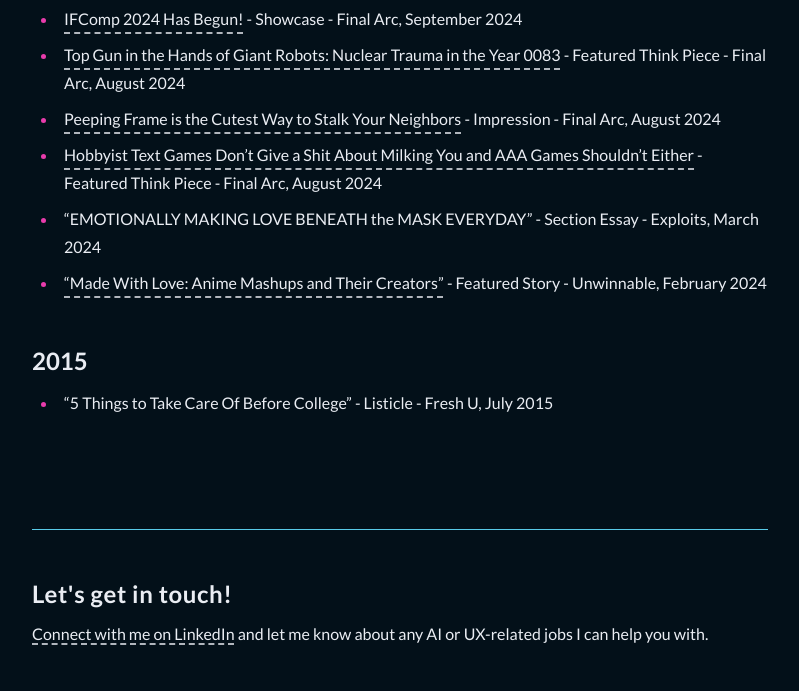
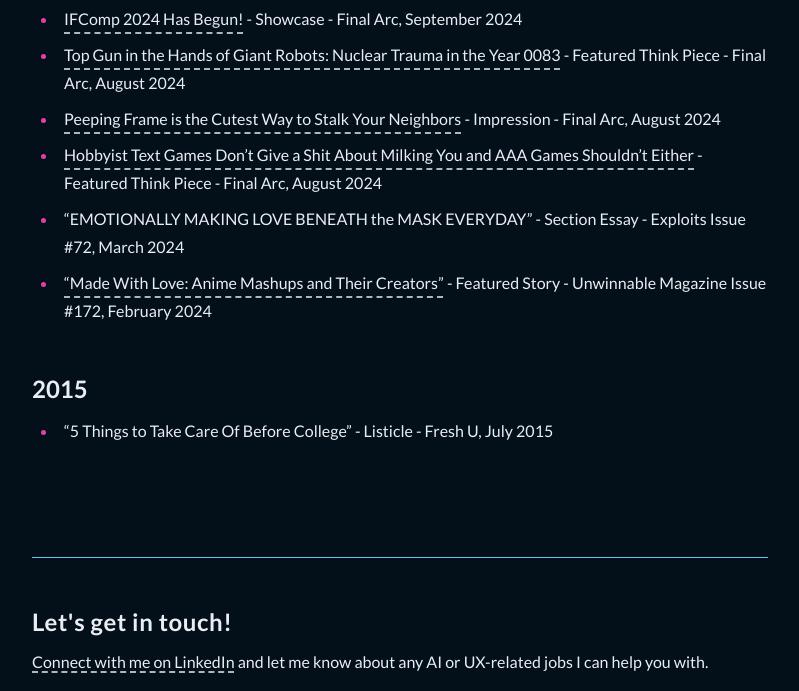
Before and after one commit to heyjustinkim/portfolio, an Astro site: page /writing in a window 1280 px wide. Shown: the part 1072-1763 px from the top of the page, without its empty margins (240-1039 px from the left). Built offline with nearby package versions, Linux system fonts and the light colour scheme; Astro itself is replaced by a stand-in of ours.

Commit message:
Updated Unwinnable pub names

```diff
--- a/src/pages/writing.md
+++ b/src/pages/writing.md
@@ -21,8 +21,8 @@
 - [Top Gun in the Hands of Giant Robots: Nuclear Trauma in the Year 0083](https://www.thefinalarc.com/top-gun-gundam-0083/) - Featured Think Piece - Final Arc, August 2024
 - [Peeping Frame is the Cutest Way to Stalk Your Neighbors](https://www.thefinalarc.com/peeping-frame-is-the-cutest-way-to-peep-your-neighbors/) - Impression - Final Arc, August 2024
 - [Hobbyist Text Games Don't Give a Shit About Milking You and AAA Games Shouldn't Either](https://www.thefinalarc.com/hobbyist-text-games-dont-give-a-shit-about-milking-you-and-aaa-games-shouldnt-either/) - Featured Think Piece - Final Arc, August 2024
-- "EMOTIONALLY MAKING LOVE BENEATH the MASK EVERYDAY" - Section Essay - Exploits, March 2024
-- ["Made With Love: Anime Mashups and Their Creators"](https://unwinnable.com/2024/02/23/made-with-love-anime-mashups-and-their-creators-172/) - Featured Story - Unwinnable, February 2024
+- "EMOTIONALLY MAKING LOVE BENEATH the MASK EVERYDAY" - Section Essay - Exploits Issue #72, March 2024
+- ["Made With Love: Anime Mashups and Their Creators"](https://unwinnable.com/2024/02/23/made-with-love-anime-mashups-and-their-creators-172/) - Featured Story - Unwinnable Magazine Issue #172, February 2024
 
 ## 2015
 
```
